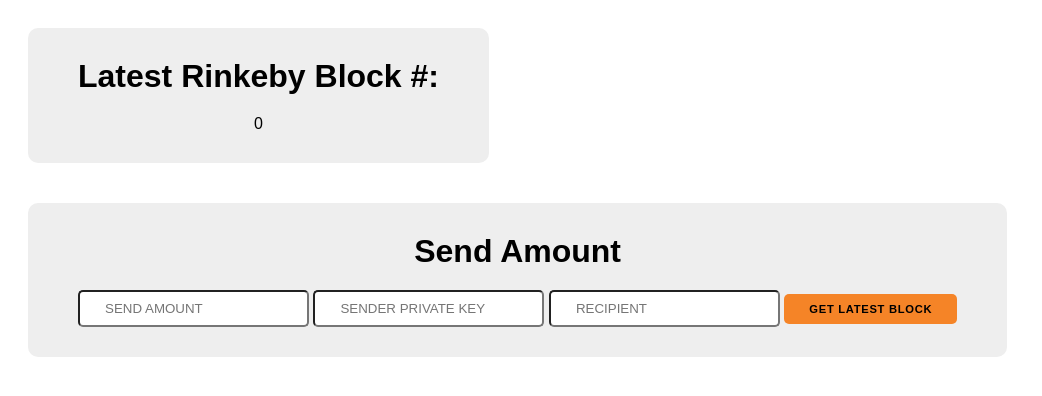
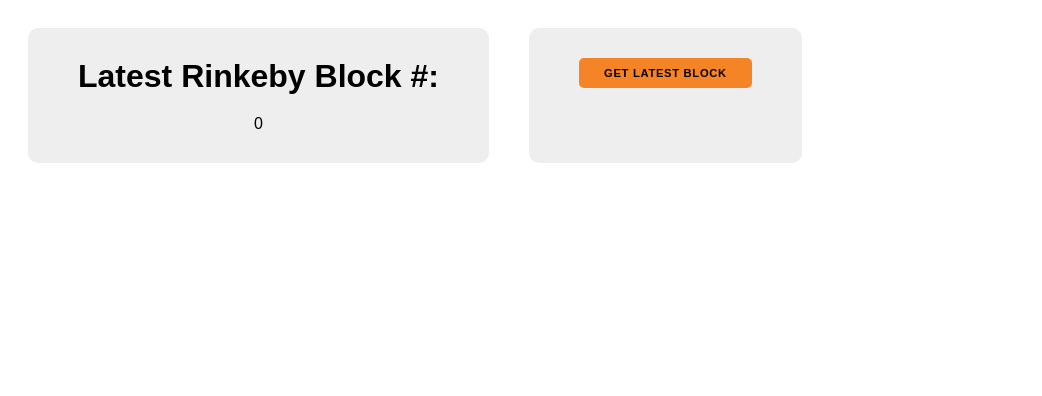
Before and after one commit to cryptoKevinL/poorMansBlockExplorer, a website with bundled scripts: page index.html in a window 1280 px wide. Shown: the whole page, without its empty margins (0-1042 px from the left). Built offline with nearby package versions, Linux system fonts and the light colour scheme.

Commit message:
more cleanup

```diff
--- a/index.html
+++ b/index.html
@@ -14,10 +14,6 @@
       </div>
 
       <div class="send">
-        <h1> Send Amount </h1>
-        <input type="text" id="send-amount" placeholder="Send Amount" />
-        <input type="text" id="sender-privateKey" placeholder="Sender Private Key" />
-        <input type="text" id="recipient" placeholder="Recipient" />
         <div class="button" id="transfer-amount">
           Get Latest Block
         </div>
```
